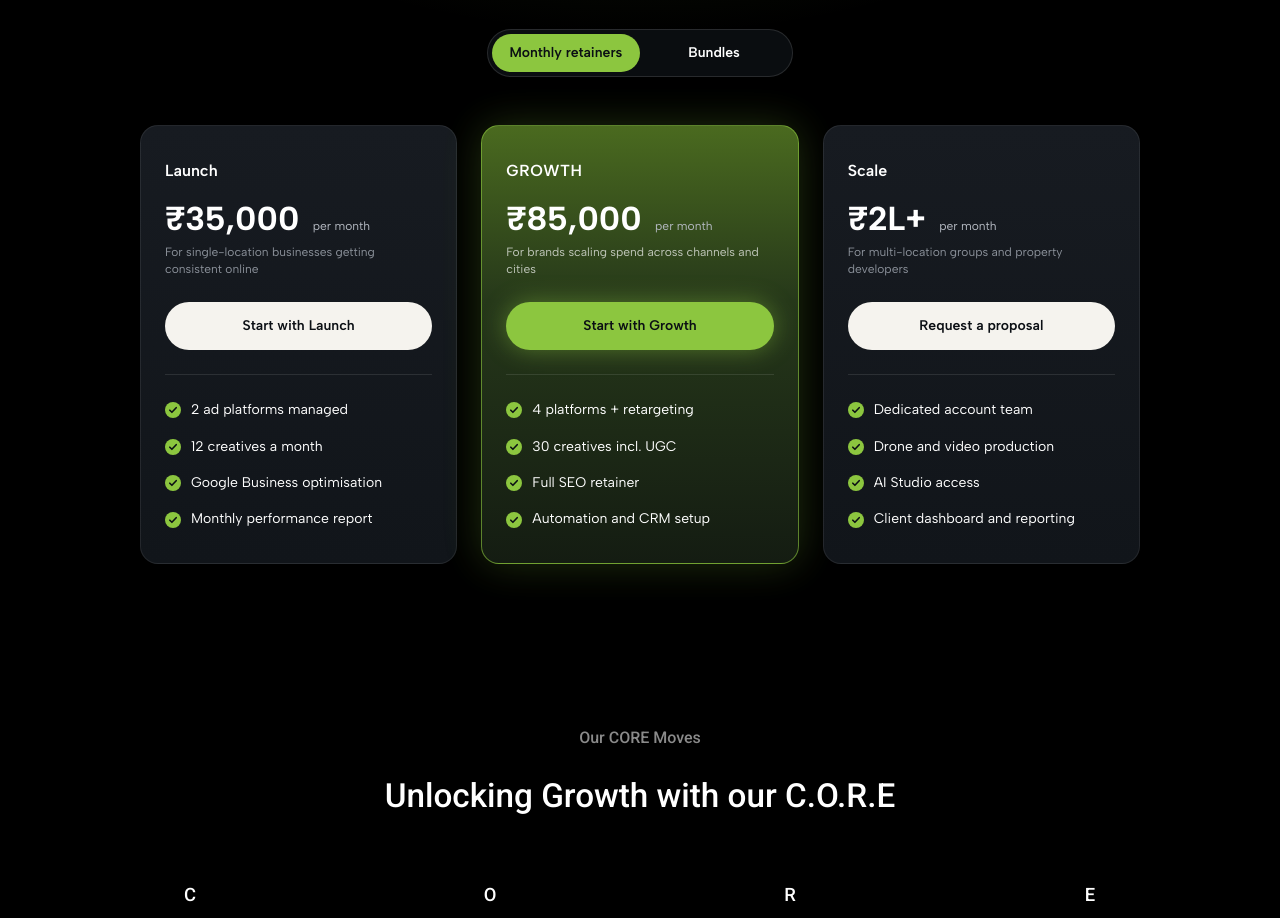
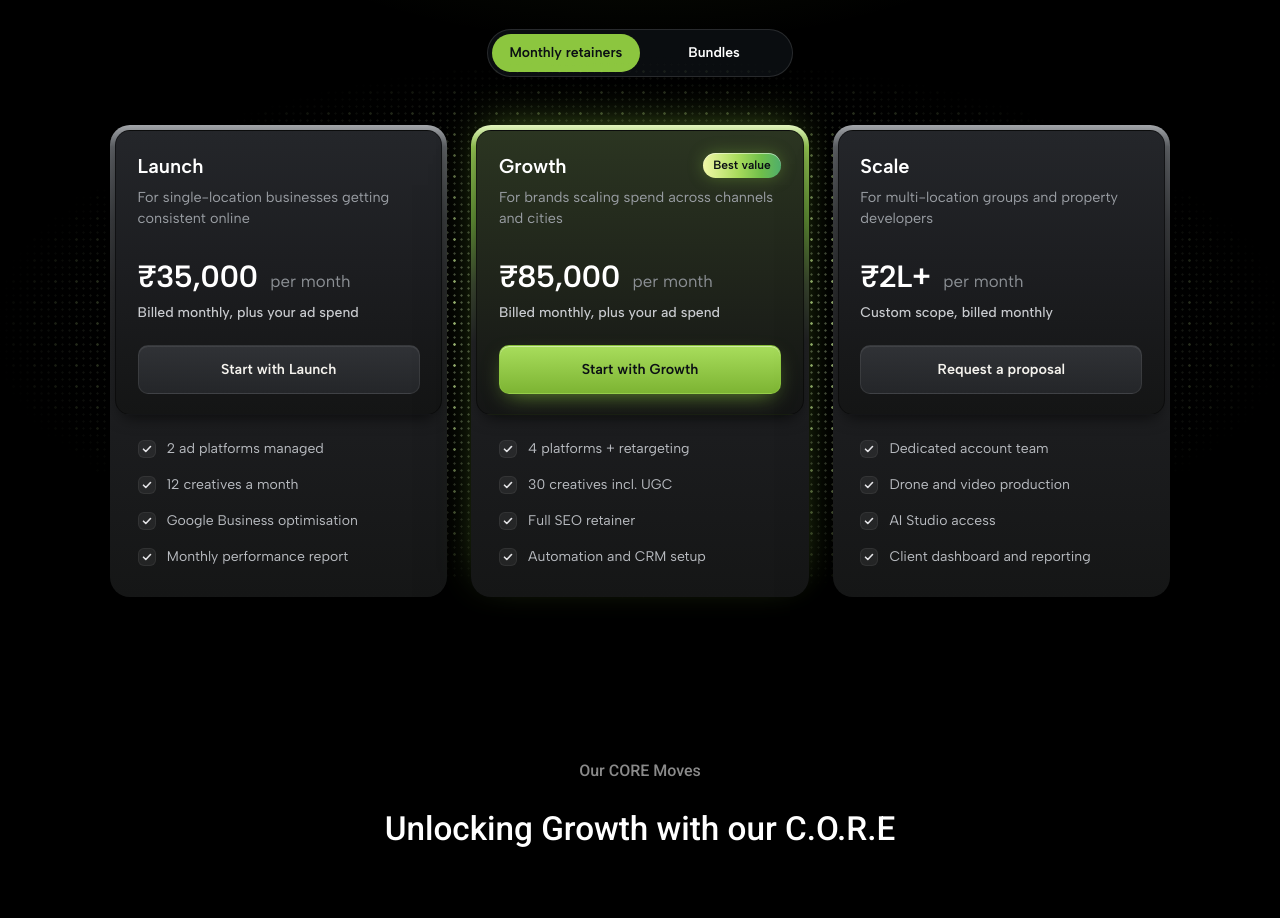
Before and after one commit to techanalytics-BMU/BMU-2.0, a Next.js app: page / in a window 1280 px wide. Shown: the part 7160-8078 px from the top of the page. Built offline with nearby package versions, Linux system fonts and the light colour scheme.

Commit message:
pricing ui

```diff
--- a/src/data/landing/landingPricing.ts
+++ b/src/data/landing/landingPricing.ts
@@ -15,6 +15,7 @@ export const landingPricing: LandingPricingContent = {
           price: '₹35,000',
           period: 'per month',
           tagline: 'For single-location businesses getting consistent online',
+          billing: 'Billed monthly, plus your ad spend',
           cta: 'Start with Launch',
           features: [
             '2 ad platforms managed',
@@ -28,8 +29,10 @@ export const landingPricing: LandingPricingContent = {
           price: '₹85,000',
           period: 'per month',
           tagline: 'For brands scaling spend across channels and cities',
+          billing: 'Billed monthly, plus your ad spend',
           cta: 'Start with Growth',
           featured: true,
+          badge: 'Best value',
           features: [
             '4 platforms + retargeting',
             '30 creatives incl. UGC',
@@ -42,6 +45,7 @@ export const landingPricing: LandingPricingContent = {
           price: '₹2L+',
           period: 'per month',
           tagline: 'For multi-location groups and property developers',
+          billing: 'Custom scope, billed monthly',
           cta: 'Request a proposal',
           features: [
             'Dedicated account team',
--- a/src/sections/landing/LandingPricing/LandingPricing.module.css
+++ b/src/sections/landing/LandingPricing/LandingPricing.module.css
@@ -89,9 +89,35 @@
 
 /* ---------- Cards ---------- */
 .panel {
+  position: relative;
+  isolation: isolate;
   width: 100%;
-  max-width: 1000px;
+  max-width: 1060px;
   margin-top: var(--space-3);
+}
+
+/* Dot-matrix backdrop: a fine grid plus a sparser, brighter one, fading out from the middle */
+.panel::before {
+  content: '';
+  position: absolute;
+  z-index: -1;
+  inset: -18% -22%;
+  background:
+    radial-gradient(circle, rgba(205, 240, 150, 0.8) 0.9px, transparent 1.6px) 0 0 / 21px 21px,
+    radial-gradient(circle, rgba(190, 210, 165, 0.45) 0.8px, transparent 1.5px) 0 0 / 7px 7px;
+  -webkit-mask-image: radial-gradient(
+    ellipse 50% 50% at 50% 45%,
+    #000000 25%,
+    rgba(0, 0, 0, 0.45) 60%,
+    transparent 85%
+  );
+  mask-image: radial-gradient(
+    ellipse 50% 50% at 50% 45%,
+    #000000 25%,
+    rgba(0, 0, 0, 0.45) 60%,
+    transparent 85%
+  );
+  pointer-events: none;
 }
 
 .cards {
@@ -103,105 +129,180 @@
   list-style: none;
 }
 
+/* Card: a thin frame whose top rim glows and fades down the sides (silver by default).
+   The colours are variables so the featured card can swap them for green. */
 .card {
+  --rim: #a3a6aa; /* very top edge */
+  --rim-1: #5c5f63;
+  --rim-2: #3a3c3f;
+  --rim-3: #2a2b2d;
+  --panel-top: #24262a; /* top of the inner panel */
+  --panel-mid: #1c1d20;
+
   position: relative;
   display: flex;
   flex-direction: column;
-  padding: var(--space-5) var(--space-4);
-  border: 1px solid rgba(255, 255, 255, 0.08);
-  border-radius: 18px;
-  background: linear-gradient(to bottom, #171b21, #11151a);
+  padding: 5px;
+  border-radius: 20px;
+  background: linear-gradient(
+    to bottom,
+    var(--rim) 0,
+    var(--rim-1) 22px,
+    var(--rim-2) 20%,
+    var(--rim-3) 34%,
+    #222325 46%,
+    #1b1c1e 66%,
+    #151616 100%
+  );
+  box-shadow: 0 30px 60px -30px rgba(0, 0, 0, 0.9);
   transition:
     transform 0.3s ease,
-    border-color 0.3s ease;
+    box-shadow 0.3s ease;
 }
 
 .card:hover {
   transform: translateY(-4px);
-  border-color: rgba(255, 255, 255, 0.16);
 }
 
-/* Highlighted plan: green gradient + glowing border */
+/* Featured plan: green rim, green-tinted panel, soft green halo above the top edge */
 .featured {
-  border-color: rgba(140, 198, 63, 0.6);
-  background: linear-gradient(to bottom, #4a6a1f 0%, #26381a 40%, #141c12 100%);
+  --rim: #e3f6bf;
+  --rim-1: #8fbf4f;
+  --rim-2: #5d8a33;
+  --rim-3: #39452f;
+  --panel-top: #2b3521;
+  --panel-mid: #20251b;
+
+  box-shadow:
+    0 -10px 40px -14px rgba(140, 198, 63, 0.55),
+    0 30px 60px -30px rgba(0, 0, 0, 0.9);
 }
 
-.featured:hover {
-  border-color: rgba(140, 198, 63, 0.9);
+/* Raised inner panel with the plan's details */
+.cardTop {
+  display: flex;
+  flex-direction: column;
+  padding: 1.35rem 1.35rem 1.3rem;
+  border: 1px solid rgba(0, 0, 0, 0.45);
+  border-radius: 15px;
+  background: linear-gradient(to bottom, var(--panel-top), var(--panel-mid) 50%, #141515);
+  box-shadow: 0 8px 16px -6px rgba(0, 0, 0, 0.65);
 }
 
-/* Glow around the highlighted card that gently "breathes" */
-.featured::after {
-  content: '';
-  position: absolute;
-  inset: -1px;
-  border-radius: inherit;
-  box-shadow: 0 0 40px rgba(140, 198, 63, 0.3);
-  animation: breathe 4s ease-in-out infinite;
-  pointer-events: none;
+.nameRow {
+  display: flex;
+  align-items: center;
+  justify-content: space-between;
+  gap: var(--space-2);
 }
 
 .name {
-  font-size: var(--font-size-md);
+  font-size: 1.25rem;
   font-weight: 600;
+  line-height: 1.3;
 }
 
-.featured .name {
-  letter-spacing: 0.04em;
-  text-transform: uppercase;
+/* Gradient pill in the logo greens */
+.badge {
+  padding: 0.2rem 0.65rem;
+  border-radius: var(--radius-pill);
+  background: linear-gradient(90deg, #f1f7a8, #a9dc5c 45%, #6fbf4a 75%, #4fae6b);
+  box-shadow:
+    inset 0 1px 0 rgba(255, 255, 255, 0.5),
+    0 0 16px rgba(140, 198, 63, 0.35);
+  color: var(--color-dark);
+  font-size: var(--font-size-xs);
+  font-weight: 600;
+  white-space: nowrap;
+}
+
+.tagline {
+  min-height: 2.9em; /* two lines, so the prices line up across cards */
+  margin-top: var(--space-2);
+  color: #9a9ea4;
+  font-size: 0.9rem;
+  line-height: 1.45;
 }
 
 .price {
-  margin-top: var(--space-3);
-  font-size: clamp(1.75rem, 2.6vw, 2.25rem);
-  font-weight: 700;
+  margin-top: var(--space-5);
+  font-size: clamp(1.75rem, 2.4vw, 2.1rem);
+  font-weight: 600;
+  letter-spacing: -0.02em;
   line-height: 1.1;
 }
 
 .period {
-  margin-left: 4px;
-  color: var(--color-text-muted);
-  font-size: var(--font-size-xs);
+  margin-left: 0.3rem;
+  color: #8b8f94;
+  font-size: 1.05rem;
   font-weight: 400;
+  letter-spacing: 0;
 }
 
-.tagline {
-  min-height: 2.8em;
+.billing {
   margin-top: var(--space-2);
-  color: var(--color-text-dim);
-  font-size: var(--font-size-xs);
-  line-height: 1.4;
+  color: #c9cbcf;
+  font-size: var(--font-size-sm);
+  font-weight: 500;
 }
 
-.featured .tagline {
-  color: rgba(255, 255, 255, 0.7);
+/* Full-width button (overrides the shared Button's look): soft graphite by default */
+.card .cta {
+  width: 100%;
+  min-width: 0;
+  margin-top: 1.25rem;
+  padding: 0.75rem 1rem;
+  border: 1px solid rgba(255, 255, 255, 0.08);
+  border-radius: 10px;
+  background: linear-gradient(to bottom, #303236, #242629);
+  box-shadow: inset 0 1px 0 rgba(255, 255, 255, 0.08);
+  color: var(--color-light);
+  font-size: 0.9rem;
+  transition:
+    transform 0.2s ease,
+    filter 0.2s ease;
 }
 
-.cta {
-  width: 100%;
-  min-width: 0;
-  margin-top: var(--space-4);
+.card .cta:hover {
+  filter: brightness(1.15);
+}
+
+.featured .cta {
+  border-color: rgba(140, 198, 63, 0.6);
+  background: linear-gradient(to bottom, #a8dd5c, #7db433);
+  box-shadow:
+    inset 0 1px 0 rgba(255, 255, 255, 0.45),
+    0 8px 22px -8px rgba(140, 198, 63, 0.7);
+  color: var(--color-dark);
 }
 
 .features {
   display: grid;
-  gap: 14px;
-  margin: var(--space-4) 0 0;
-  padding: var(--space-4) 0 0;
-  border-top: 1px solid rgba(255, 255, 255, 0.1);
+  gap: 0.85rem;
+  margin: 0;
+  padding: 1.4rem calc(1.35rem + 1px) 1.5rem;
   list-style: none;
 }
 
 .feature {
   display: flex;
   align-items: center;
-  gap: 10px;
+  gap: 0.7rem;
+  color: #b9bcc1;
   font-size: var(--font-size-sm);
 }
 
-.feature img {
+/* Check mark in a small dark rounded square */
+.check {
+  display: grid;
   flex-shrink: 0;
+  place-items: center;
+  width: 18px;
+  height: 18px;
+  border: 1px solid rgba(255, 255, 255, 0.06);
+  border-radius: 6px;
+  background: rgba(255, 255, 255, 0.06);
 }
 
 .empty {
@@ -227,16 +328,6 @@
   from {
     opacity: 0;
     transform: translateY(20px);
-  }
-}
-
-@keyframes breathe {
-  0%,
-  100% {
-    opacity: 0.5;
-  }
-  50% {
-    opacity: 1;
   }
 }
 
@@ -284,7 +375,6 @@
   }
 
   [data-in-view='true'] .card,
-  .featured::after,
   .empty {
     animation: none;
   }
--- a/src/sections/landing/LandingPricing/LandingPricing.tsx
+++ b/src/sections/landing/LandingPricing/LandingPricing.tsx
@@ -7,7 +7,9 @@ import { landingPricing } from '@/data/landing/landingPricing';
 import { useInView } from '@/hooks/useInView';
 import styles from './LandingPricing.module.css';
 
-// Pricing: header → tab toggle (Monthly retainers / Bundles) → plan cards.
+// Pricing: header → tab toggle (Monthly retainers / Bundles) → plan cards on a dot-matrix backdrop.
+// Each card is a thin frame with a glowing top rim, holding a raised panel (name, price, button)
+// above the feature list; the featured plan glows green.
 // Desktop shows the cards side by side; mobile turns them into a swipe carousel.
 export default function LandingPricing() {
   const { heading, description, descriptionDim, tabs, emptyMessage } = landingPricing;
@@ -65,18 +67,29 @@ export default function LandingPricing() {
                 className={`${styles.card} ${plan.featured ? styles.featured : ''}`}
                 style={{ '--i': i } as React.CSSProperties}
               >
-                <h3 className={styles.name}>{plan.name}</h3>
-                <p className={styles.price}>
-                  {plan.price} <span className={styles.period}>{plan.period}</span>
-                </p>
-                <p className={styles.tagline}>{plan.tagline}</p>
-                <Button variant={plan.featured ? 'accent' : 'primary'} className={styles.cta}>
-                  {plan.cta}
-                </Button>
+                <div className={styles.cardTop}>
+                  <div className={styles.nameRow}>
+                    <h3 className={styles.name}>{plan.name}</h3>
+                    {plan.badge && <span className={styles.badge}>{plan.badge}</span>}
+                  </div>
+                  <p className={styles.tagline}>{plan.tagline}</p>
+                  <p className={styles.price}>
+                    {plan.price} <span className={styles.period}>{plan.period}</span>
+                  </p>
+                  <p className={styles.billing}>{plan.billing}</p>
+                  <Button className={styles.cta}>{plan.cta}</Button>
+                </div>
                 <ul className={styles.features}>
                   {plan.features.map((feature) => (
                     <li key={feature} className={styles.feature}>
-                      <Image src="/icons/common/check-circle.svg" alt="" width={16} height={16} />
+                      <span className={styles.check} aria-hidden="true">
+                        <Image
+                          src="/icons/landing/pricing/check.svg"
+                          alt=""
+                          width={12}
+                          height={12}
+                        />
+                      </span>
                       {feature}
                     </li>
                   ))}
--- a/src/types/landing.ts
+++ b/src/types/landing.ts
@@ -39,9 +39,11 @@ export type LandingPricingPlan = {
   price: string;
   period: string;
   tagline: string; // who the plan is for
+  billing: string; // small line under the price
   cta: string; // button label
   features: string[];
-  featured?: boolean; // highlighted green card
+  featured?: boolean; // highlighted card: green glow and green button
+  badge?: string; // small gradient pill next to the name
 };
 
 export type LandingPricingTab = {
```
Also changed, not shown: public/icons/landing/pricing/check.svg (added).
